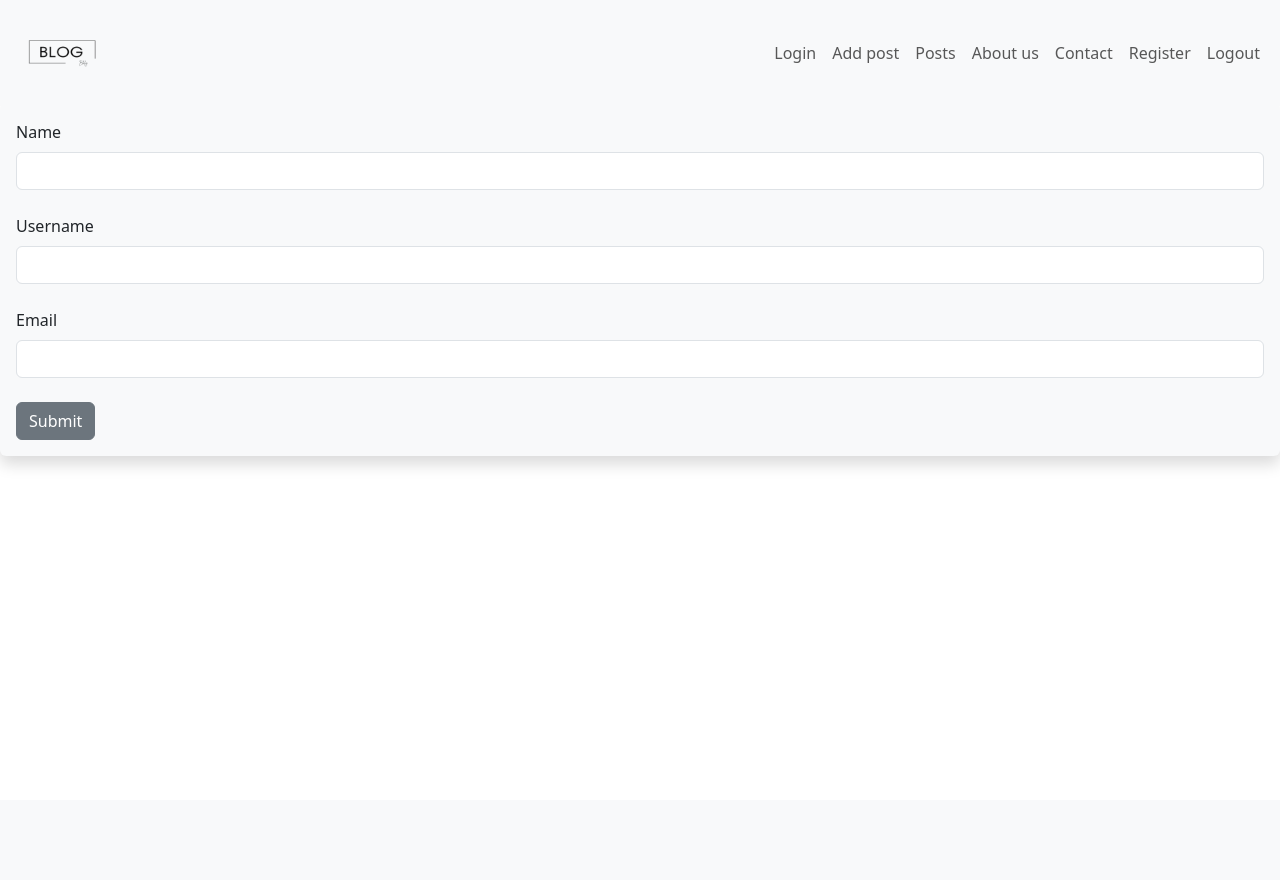
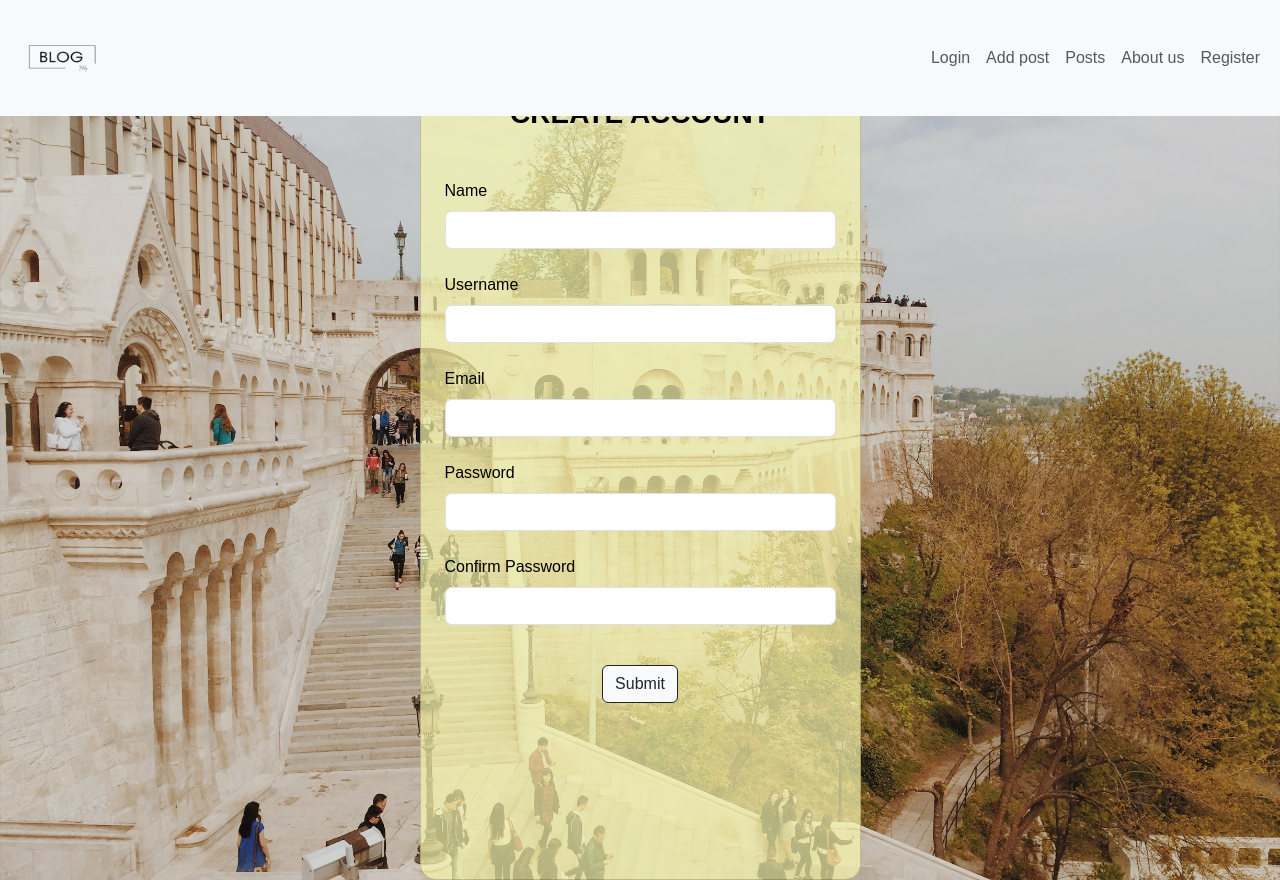
Before and after one commit to PaulaRodriguezRomera/assignment, a Flask app: page /user/add in a window 1280 px wide. Before the commit the page ends 465 px from the top, so only its background shows below. Run offline with Flask 3, Linux system fonts and the light colour scheme; some libraries are stand-ins or nearby versions.

Commit message:
created register page

```diff
--- a/app.py
+++ b/app.py
@@ -1,14 +1,14 @@
 from flask import Flask, redirect, url_for, render_template, flash, request
 from flask_wtf import FlaskForm
-from wtforms import StringField, SubmitField
-from wtforms.validators import DataRequired
+from wtforms import StringField, SubmitField, PasswordField, BooleanField, ValidationError
+from wtforms.validators import DataRequired, EqualTo, Length
 from flask_sqlalchemy import SQLAlchemy
 from datetime import datetime
 from wtforms.widgets import TextArea
 from flask_migrate import Migrate
 from flask_ckeditor import CKEditor
 from flask_login import UserMixin, login_user, LoginManager, login_required, logout_user, current_user
-
+from werkzeug.security import generate_password_hash, check_password_hash
 
 # Create a Flask instance.
 app = Flask(__name__)
@@ -130,7 +130,22 @@ class Users(db.Model, UserMixin):
     email = db.Column(db.String(120), nullable=False, unique=True)
     date_added = db.Column(db.DateTime, default=datetime.utcnow)
 
-    # create a string
+    #Password work
+    password_hash = db.Column(db.String(128))
+
+
+    @property
+    def password(self):
+        raise AttributeError('Password is not a readable attribute!')
+
+    @password.setter
+    def password(self, password):
+        self.password_hash = generate_password_hash(password)
+
+    def verify_password(self, password):
+        return check_password_hash(self.password_hash, password)
+
+    #creates a string
     def __repr__(self):
         return '<Name %r>' % self.name
 
@@ -139,6 +154,8 @@ class UserForm(FlaskForm):
     name = StringField("Name", validators=[DataRequired()])
     username = StringField("Username", validators=[DataRequired()])
     email = StringField("Email", validators=[DataRequired()])
+    password_hash = PasswordField('Password', validators=[DataRequired(), EqualTo('password_hash2', message='Passwords Must Match')])
+    password_hash2 = PasswordField('Confirm Password', validators=[DataRequired()])
     submit = SubmitField("Submit")
 
 # updates database record
@@ -160,6 +177,24 @@ def update(id):
     else:
         return render_template("update.html", form=form, name_to_update=name_to_update)
 
+# localhost/delete
+@app.route('/delete/<int:id>')
+def delete(id):
+    user_to_delete = Users.query.get_or_404(id)
+    name = None
+    form = UserForm()
+
+    try:
+        db.session.delete(user_to_delete)
+        db.session.commit()
+        flash("User deleted successfully!")
+
+        our_users = Users.query.order_by(Users.date_added)
+        return render_template("add_user.html", form=form, name=name, our_users=our_users)
+
+    except:
+        flash("There was a problem, please try again!")
+        return render_template("add_user.html", form=form, name=name, our_users=our_users)
 
 # creates a Form Class
 class NamerForm(FlaskForm):
@@ -231,21 +266,19 @@ def add_user():
     if form.validate_on_submit():
         user = Users.query.filter_by(email=form.email.data).first()
         if user is None:
-            id = 1
-            user = Users(name=form.name.data, email=form.email.data)
+            #Hashes the password
+            hashed_pw = generate_password_hash(form.password_hash.data, 'pbkdf2:sha256')
+            user = Users(username=form.username.data, name=form.name.data, email=form.email.data, password_hash=hashed_pw)
+
             db.session.add(user)
             db.session.commit()
         name = form.name.data
         form.name.data = ''
+        form.name.data = ''
         form.email.data = ''
+        form.password_hash.data = ''
+
+
         flash("User Added Successfully!")
     our_users = Users.query.order_by(Users.date_added)
     return render_template("add_user.html", form=form, name=name, our_users=our_users)
-
-
-# register form
-
-# localhost/register
-@app.route('/register', methods=['GET'])
-def show_register_form():
-    return render_template('register.html')
--- a/static/css/register.css
+++ b/static/css/register.css
@@ -22,3 +22,8 @@
        color: #000;
        border-radius: 1rem;
    }
+
+      .form-label {
+          text-align: left;
+          display: block;
+      }
--- a/templates/add_user.html
+++ b/templates/add_user.html
@@ -1,6 +1,25 @@
 {% extends 'base.html' %}
 
 {% block content %}
+
+    <!DOCTYPE html>
+    <html lang="en">
+    <head>
+        <meta charset="UTF-8">
+        <link rel="stylesheet" href="{{ url_for('static', filename='css/register.css') }}">
+    </head>
+    <body>
+
+    <br>
+    <div class="container">
+     <section class="vh-100">
+          <div class="container py-4 h-100">
+            <div class="row d-flex justify-content-center align-items-center h-100">
+              <div class="col-12 col-md-8 col-lg-6 col-xl-5">
+                <div class="card">
+                  <div class="card-body p-4 text-center">
+
+                    <div class="mb-md-5 mt-md-6 pb-3">
 
                             {% for message in get_flashed_messages() %}
                                 <div class="alert alert-success alert-dismissible fade show" role="alert">
@@ -10,19 +29,19 @@
                             {% endfor %}
 
                             {% if name %}
-        <h1>User Added</h1>
+                                <h1>Register</h1>
                                 <br/><br><br/>
                                 <table class="table table-hover table-bordered table-striped">
                                  {% for our_user in our_users %}
                                         <tr>
-                    <td>{{ our_user.id }}. <a href="{{ url_for('update', id=our_user.id) }}">{{ our_user.name }}</a> - {{ our_user.email }} </td>
+                                            <td>{{ our_user.id }}. <a href="{{ url_for('update', id=our_user.id) }}">{{ our_user.name }}</a> - {{ our_user.email }} - <a href="{{ url_for('delete', id=our_user.id) }}">Delete</a>  </td>
                                         </tr>
                                     {% endfor %}
                                 </table>
                              {% else %}
-        <h1>User List:</h1>
                                 <br/>
-        <div class="shadow p-3 mb-5 bg-body-tertiary rounded">
+
+                                <h3 class="fw-bold mb-5 text-uppercase">Create Account</h3>
                                     <form method="POST">
                                             {{ form.hidden_tag() }}
                                             {{ form.name.label(class="form-label") }}
@@ -36,18 +55,38 @@
                                             {{ form.email.label(class="form-label") }}
                                             {{ form.email(class="form-control") }}
                                         <br/>
-                {{ form.submit(class="btn btn-secondary") }}
+
+                                            {{ form.password_hash.label(class="form-label") }}
+                                            {{ form.password_hash(class="form-control") }}
+                                        <br/>
+
+                                            {{ form.password_hash2.label(class="form-label") }}
+                                            {{ form.password_hash2(class="form-control") }}
+                                        <br/>
+
+                                            {{ form.submit(class="btn btn-light btn-outline-dark mt-3") }}
                                     </form>
-        </div>
+
 
 
                                <br/><br><br/>
                             <table class="table table-hover table-bordered table-striped">
                               {% for our_user in our_users %}
                                         <tr>
-                    <td>{{ our_user.id }}. <a href="{{ url_for('update', id=our_user.id) }}">{{ our_user.name }}</a> - {{ our_user.email }}</td>
+                                            <td>{{ our_user.id }}. <a href="{{ url_for('update', id=our_user.id) }}">{{ our_user.name }}</a> - {{ our_user.email }}  - <a href="{{ url_for('delete', id=our_user.id) }}">Delete</a> </td>
                                         </tr>
                                     {% endfor %}
                             </table>
                             {% endif %}
+                    </div>
+                  </div>
+
+                  </div>
+                </div>
+              </div>
+            </div>
+    </section>
+</div>
+    </body>
+    </html>
     {% endblock %}
--- a/templates/base.html
+++ b/templates/base.html
@@ -9,7 +9,7 @@
 
       <!-- CSS -->
      <link href="{{ url_for('static', filename='css/style.css')}}" rel="stylesheet">
-    <title>Flask Blog</title>
+    <title>BBlog</title>
   </head>
   <body>
     {% include 'navbar.html' %}
@@ -18,6 +18,9 @@
         {% block content %}
         {% endblock %}
 
+
+
     <script src="https://cdn.jsdelivr.net/npm/bootstrap@5.3.2/dist/js/bootstrap.bundle.min.js" integrity="sha384-C6RzsynM9kWDrMNeT87bh95OGNyZPhcTNXj1NW7RuBCsyN/o0jlpcV8Qyq46cDfL" crossorigin="anonymous"></script>
   </body>
+
 </html>
--- a/templates/navbar.html
+++ b/templates/navbar.html
@@ -2,9 +2,9 @@
 <nav class="navbar navbar-expand-lg bg-body-tertiary">
   <div class="container-fluid">
 
-    <img src="{{ url_for('static', filename='images/bblog_logo.png') }}" alt="logo" class="logo" style="width: 100px; height: 90px;>
-
-    <a class="navbar-brand" href="{{ url_for('index')}}"></a>
+      <a class="navbar-brand" href="{{ url_for('index') }}">
+        <img src="{{ url_for('static', filename='images/bblog_logo.png') }}" alt="logo" class="logo" style="width: 100px; height: 90px;">
+       </a>
 
     <button class="navbar-toggler" type="button" data-bs-toggle="collapse" data-bs-target="#navbarSupportedContent" aria-controls="navbarSupportedContent" aria-expanded="false" aria-label="Toggle navigation">
       <span class="navbar-toggler-icon"></span>
@@ -12,6 +12,7 @@
 
     <div class="collapse navbar-collapse" id="navbarSupportedContent">
       <ul class="navbar-nav justify-content-end ms-auto">
+
 
             <li class="nav-item">
           <a class="nav-link" href="{{ url_for('login') }}">Login</a>
@@ -26,15 +27,8 @@
           <a class="nav-link" href="{{ url_for('aboutus') }}">About us</a>
         </li>
             <li class="nav-item">
-          <a class="nav-link" href="{{ url_for('contact') }}">Contact</a>
+          <a class="nav-link" href="{{ url_for('add_user') }}">Register</a>
         </li>
-          <li class="nav-item">
-          <a class="nav-link" href="{{ url_for('show_register_form', name='show_register_form') }} ">Register</a>
-        </li>
-           <li class="nav-item">
-          <a class="nav-link" href="{{ url_for('logout') }}">Logout</a>
-        </li>
-
 
       </ul>
     </div>
--- a/templates/register.html
+++ b/templates/register.html
@@ -39,7 +39,7 @@
                               </div>
 
                           <button id="register-btn" class="btn btn-light btn-outline-dark mt-3" type="submit">Sign Up</button>
-                    </form>
+                        </form>
                     </div>
 
                   </div>
```
Also changed, not shown: static/css/aboutus.css (+12 -0 lines), templates/aboutus.html (+29 -20 lines), templates/dashboard.html (added, +54 -0 lines), templates/index.html (+19 -0 lines). Lines whose indentation alone changed are shown as unchanged.
